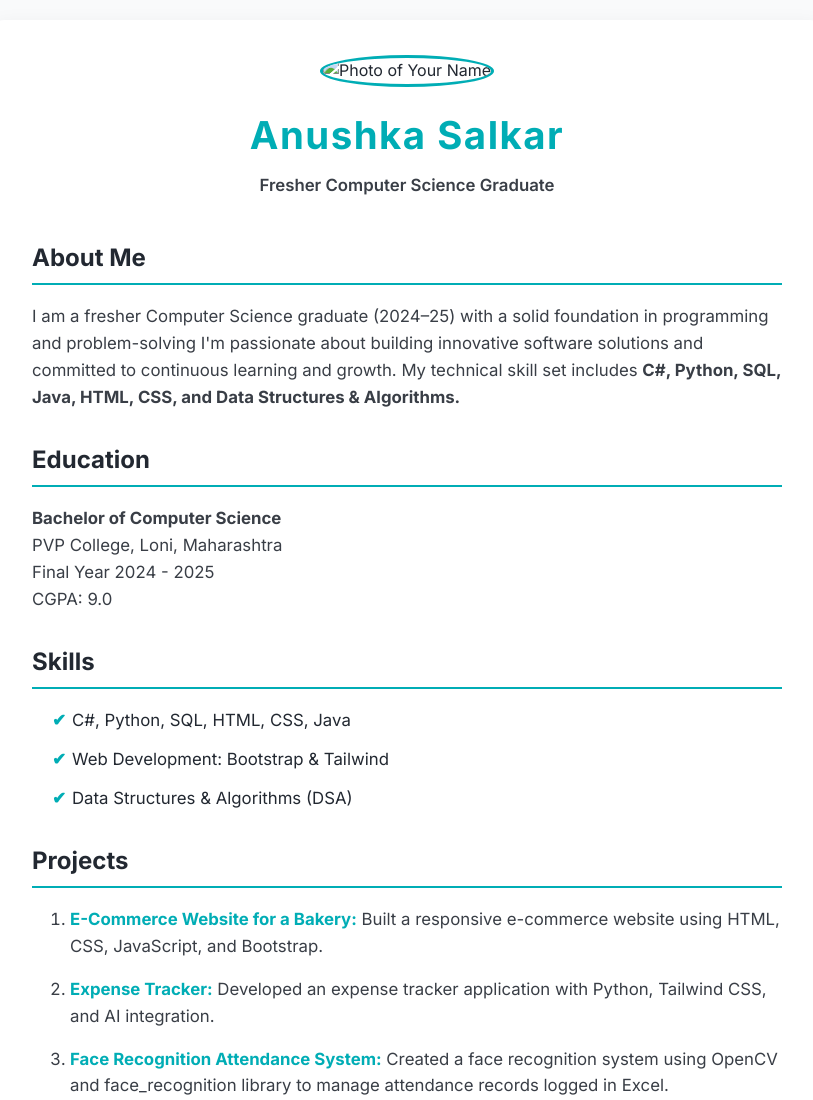
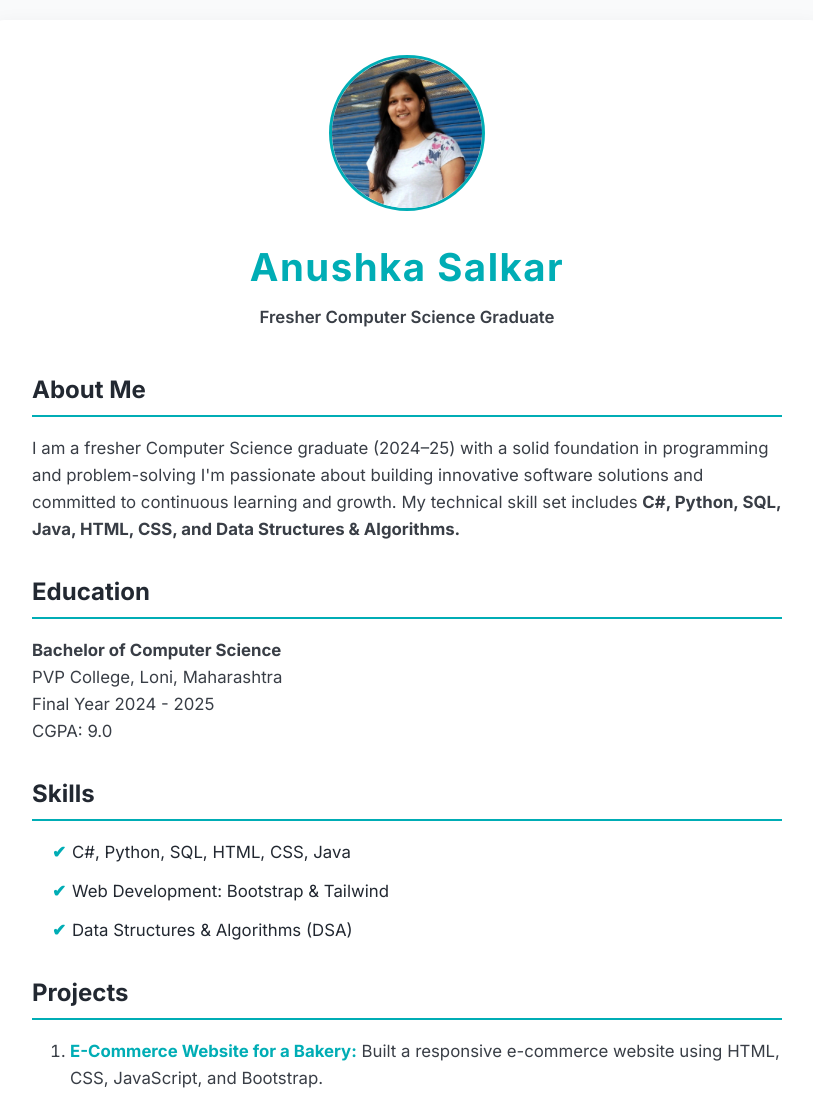
Before and after one commit to Anushkas245/myportfolio, a plain HTML site: page index.html in a window 1280 px wide. Shown: the top 1100 px of the page, without its empty margins (233-1046 px from the left). Drawn offline with Linux system fonts and the light colour scheme.

Commit message:
Update index.html

```diff
--- a/index.html
+++ b/index.html
@@ -199,7 +199,7 @@
 <body>
   <main class="container" role="main" aria-label="Interview portfolio of Your Name">
     <header>
-      <img src="profilelinkedin.jpeg" alt="Photo of Your Name" />
+     <img src="assets/profilelinkedin.jpeg" alt="Photo of Your Name" />
       <h1>Anushka Salkar</h1>
       <p>Fresher Computer Science Graduate</p>
     </header>
```
